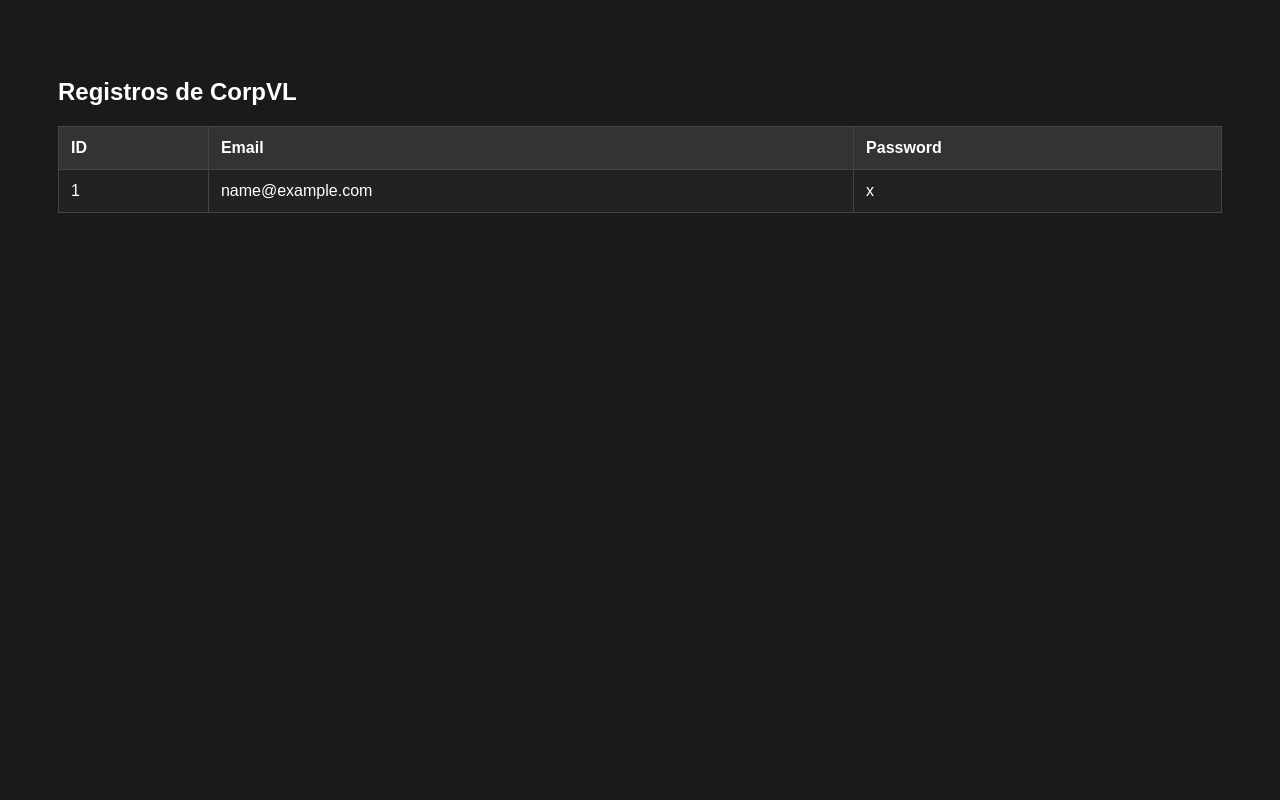
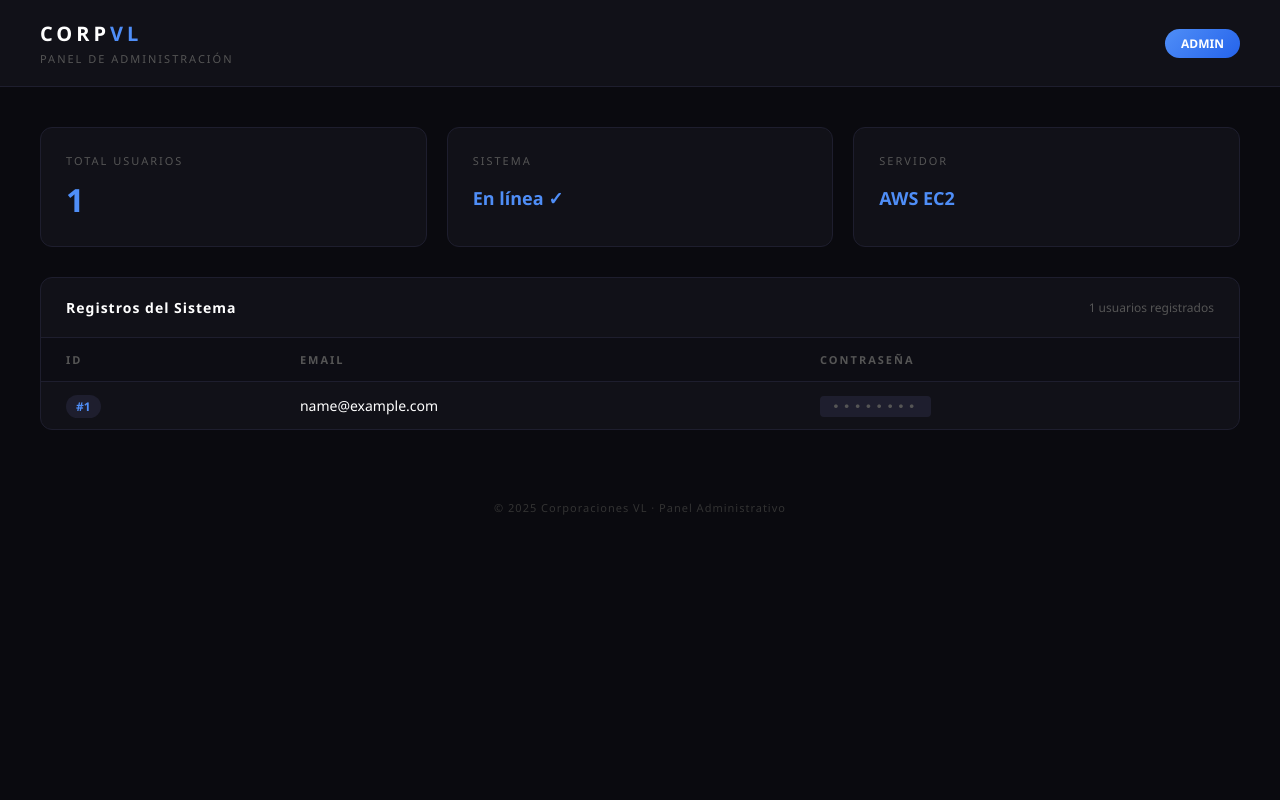
Before and after one commit to leonardov243-byte/corporaciones-vl, a Flask app: page /dashboard_vl in a window 1280 px wide. Run offline with Flask 3, Linux system fonts and the light colour scheme; tables that the repository leaves empty hold one stand-in row (values such as "Sample post").

Commit message:
Nuevo diseño dark mode panel admin

```diff
--- a/templates/admin.html
+++ b/templates/admin.html
@@ -1,30 +1,139 @@
 <!DOCTYPE html>
-<html>
+<html lang="es">
 <head>
-    <title>Dashboard CorpVL</title>
+    <meta charset="UTF-8">
+    <meta name="viewport" content="width=device-width, initial-scale=1.0">
+    <title>CorpVL | Panel Admin</title>
     <style>
-        body { font-family: sans-serif; background: #1a1a1a; color: white; padding: 50px; }
-        table { width: 100%; border-collapse: collapse; margin-top: 20px; }
-        th, td { border: 1px solid #444; padding: 12px; text-align: left; }
-        th { background: #333; }
-        tr:nth-child(even) { background: #222; }
+        * { margin: 0; padding: 0; box-sizing: border-box; }
+        body { background: #0a0a0f; font-family: 'Segoe UI', sans-serif; color: #fff; min-height: 100vh; }
+        .header {
+            background: #111118;
+            border-bottom: 1px solid #1e1e2e;
+            padding: 20px 40px;
+            display: flex;
+            align-items: center;
+            justify-content: space-between;
+        }
+        .header h1 { font-size: 20px; font-weight: 700; letter-spacing: 4px; text-transform: uppercase; }
+        .header h1 span { color: #4f8ef7; }
+        .header p { color: #555; font-size: 11px; letter-spacing: 2px; text-transform: uppercase; margin-top: 4px; }
+        .badge {
+            background: linear-gradient(135deg, #4f8ef7, #2563eb);
+            padding: 6px 16px;
+            border-radius: 20px;
+            font-size: 12px;
+            font-weight: 600;
+        }
+        .container { padding: 40px; }
+        .stats {
+            display: grid;
+            grid-template-columns: repeat(3, 1fr);
+            gap: 20px;
+            margin-bottom: 30px;
+        }
+        .stat-card {
+            background: #111118;
+            border: 1px solid #1e1e2e;
+            border-radius: 12px;
+            padding: 25px;
+        }
+        .stat-card p { color: #555; font-size: 11px; letter-spacing: 2px; text-transform: uppercase; margin-bottom: 10px; }
+        .stat-card h2 { font-size: 32px; font-weight: 700; color: #4f8ef7; }
+        .table-container {
+            background: #111118;
+            border: 1px solid #1e1e2e;
+            border-radius: 12px;
+            overflow: hidden;
+        }
+        .table-header {
+            padding: 20px 25px;
+            border-bottom: 1px solid #1e1e2e;
+            display: flex;
+            align-items: center;
+            justify-content: space-between;
+        }
+        .table-header h3 { font-size: 14px; font-weight: 600; letter-spacing: 1px; }
+        .table-header span { color: #555; font-size: 12px; }
+        table { width: 100%; border-collapse: collapse; }
+        th {
+            background: #0d0d14;
+            color: #555;
+            font-size: 11px;
+            letter-spacing: 2px;
+            text-transform: uppercase;
+            padding: 14px 25px;
+            text-align: left;
+            border-bottom: 1px solid #1e1e2e;
+        }
+        td { padding: 14px 25px; font-size: 14px; border-bottom: 1px solid #0d0d14; color: #ccc; }
+        tr:last-child td { border-bottom: none; }
+        tr:hover td { background: #0d0d14; }
+        .id-badge {
+            background: #1e1e2e;
+            color: #4f8ef7;
+            padding: 3px 10px;
+            border-radius: 20px;
+            font-size: 12px;
+            font-weight: 600;
+        }
+        .email-text { color: #fff; }
+        .pass-hidden {
+            background: #1e1e2e;
+            color: #555;
+            padding: 3px 12px;
+            border-radius: 4px;
+            font-family: monospace;
+            font-size: 13px;
+            letter-spacing: 3px;
+        }
+        .footer { text-align: center; color: #333; font-size: 11px; padding: 30px; letter-spacing: 1px; }
     </style>
 </head>
 <body>
-    <h2>Registros de CorpVL</h2>
+    <div class="header">
+        <div>
+            <h1>Corp<span>VL</span></h1>
+            <p>Panel de Administración</p>
+        </div>
+        <span class="badge">ADMIN</span>
+    </div>
+    <div class="container">
+        <div class="stats">
+            <div class="stat-card">
+                <p>Total Usuarios</p>
+                <h2>{{ usuarios|length }}</h2>
+            </div>
+            <div class="stat-card">
+                <p>Sistema</p>
+                <h2 style="font-size:18px; padding-top:8px;">En línea ✓</h2>
+            </div>
+            <div class="stat-card">
+                <p>Servidor</p>
+                <h2 style="font-size:18px; padding-top:8px;">AWS EC2</h2>
+            </div>
+        </div>
+        <div class="table-container">
+            <div class="table-header">
+                <h3>Registros del Sistema</h3>
+                <span>{{ usuarios|length }} usuarios registrados</span>
+            </div>
             <table>
                 <tr>
                     <th>ID</th>
                     <th>Email</th>
-            <th>Password</th>
+                    <th>Contraseña</th>
                 </tr>
                 {% for usuario in usuarios %}
                 <tr>
-            <td>{{ usuario[0] }}</td>
-            <td>{{ usuario[1] }}</td>
-            <td>{{ usuario[2] }}</td>
+                    <td><span class="id-badge">#{{ usuario[0] }}</span></td>
+                    <td><span class="email-text">{{ usuario[1] }}</span></td>
+                    <td><span class="pass-hidden">••••••••</span></td>
                 </tr>
                 {% endfor %}
             </table>
+        </div>
+    </div>
+    <p class="footer">© 2025 Corporaciones VL · Panel Administrativo</p>
 </body>
 </html>
```
Lines whose indentation alone changed are shown as unchanged.
